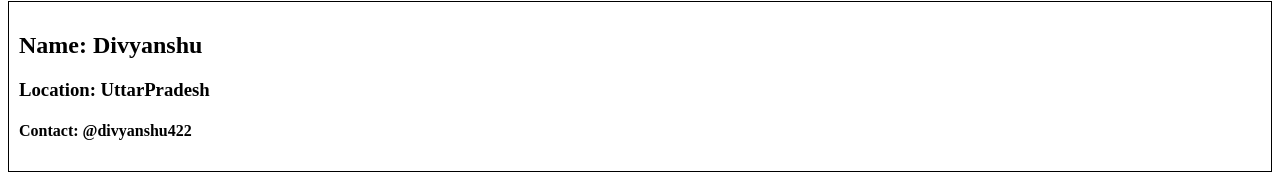
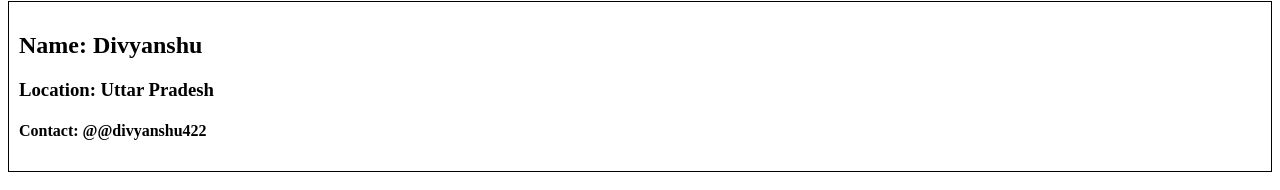
Before and after one commit to Divyanshu422/Learning, a React (Vite) app in the folder React_Project/NamasteReact/Lecture4/: page /about in a window 1280 px wide. Shown: the part 263-453 px from the top of the page. Built offline with nearby package versions, Linux system fonts and the light colour scheme.

Commit message:
Passing the data from parent component to child class  component using Props

```diff
--- a/React_Project/NamasteReact/Lecture4/src/components/About.js
+++ b/React_Project/NamasteReact/Lecture4/src/components/About.js
@@ -2,10 +2,15 @@ import React from "react";
 import UserClass from "./UserClass";
 
 function About() {
+  const data = {
+    name: "Divyanshu",
+    state: "Uttar Pradesh",
+    contact: "@divyanshu422",
+  };
   return (
     <div>
       <h1>This is About us Page</h1>
-      <UserClass />
+      <UserClass props={data} />
     </div>
   );
 }
--- a/React_Project/NamasteReact/Lecture4/src/components/UserClass.jsx
+++ b/React_Project/NamasteReact/Lecture4/src/components/UserClass.jsx
@@ -2,14 +2,19 @@ import React from "react";
 
 //* ClassBased Component must extendes React.Component
 class UserClass extends React.Component{
+    // Consuming the props
+    constructor(props){
+        super(props); //It calls the constructor of the parent class (React.Component), allowing the component to inherit properties and behavior from React.Component.
+        console.log(props);
+    }
     // Render function inside the class Based componenet
     // Return the jsx
     render(){
         return (
             <div className="user-card">
-                <h2>Name: Divyanshu</h2>
-                <h3>Location: UttarPradesh</h3>
-                <h4>Contact: @divyanshu422</h4>
+                <h2>Name: {this.props.props.name}</h2>
+                <h3>Location: {this.props.props.state}</h3>
+                <h4>Contact: @{this.props.props.contact}</h4>
             </div>
         )
 
```
Also changed, not shown: 1 other file (tests, documents, lock files or other folders).
